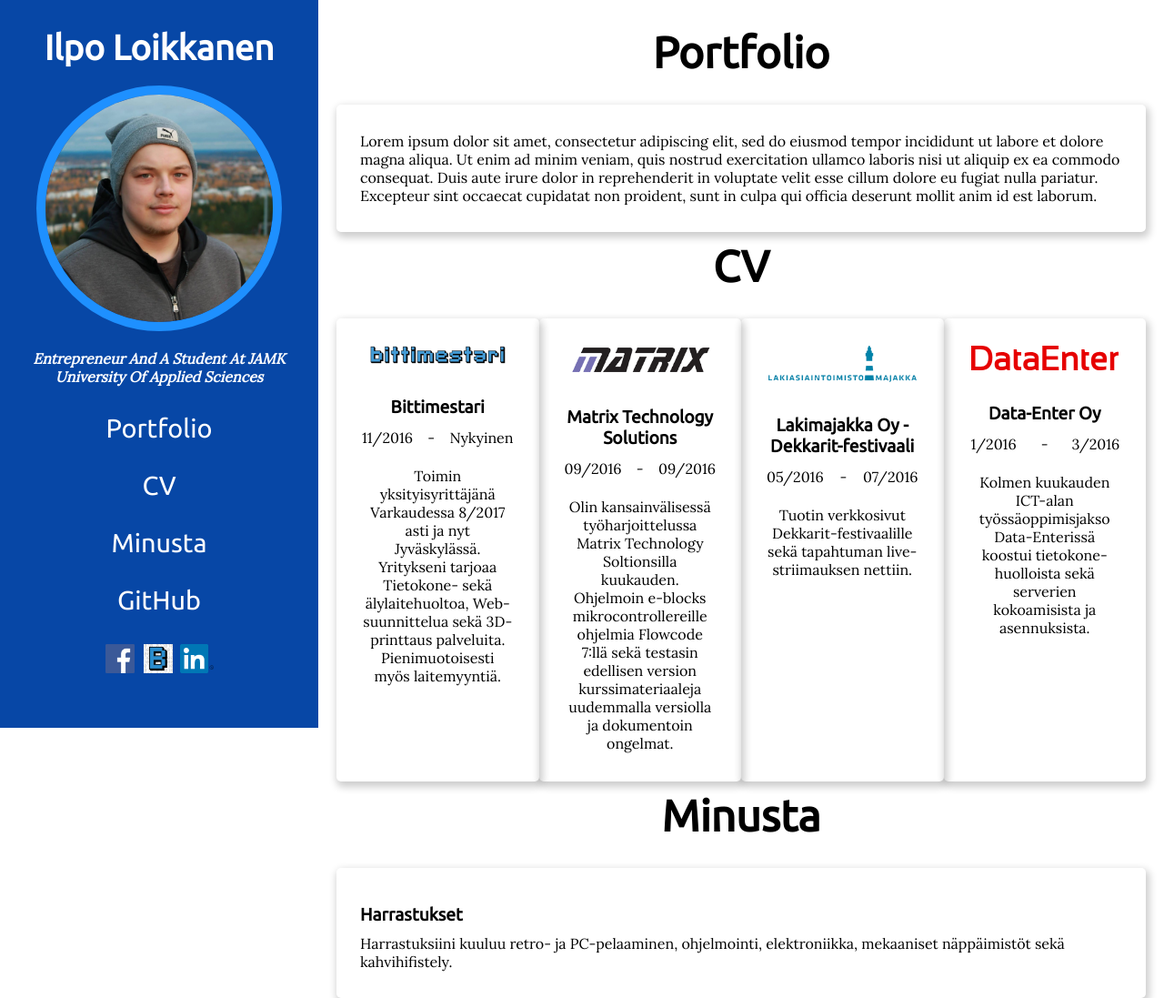
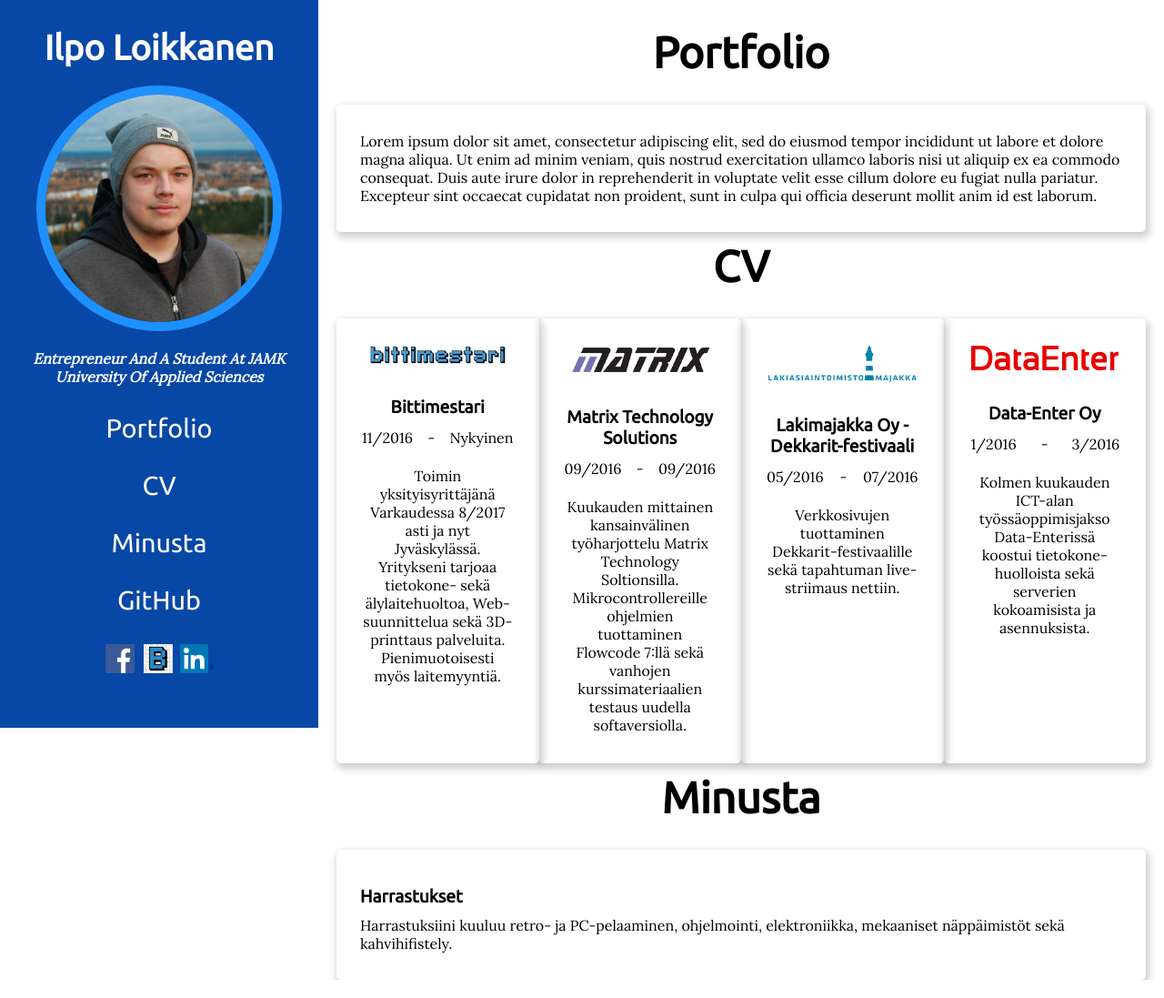
Before and after one commit to ilp0/portfolio, a PHP site: page / in a window 1280 px wide. Shown: the whole page at 91% size. Run offline with PHP 8.4, Linux system fonts and the light colour scheme.

Commit message:
fixed cards

```diff
--- a/index.html
+++ b/index.html
@@ -79,7 +79,7 @@
                                 <td colspan="3"><h3>Bittimestari</h3></td>
                             </tr>
                             <tr><td style="text-align:right;"><p>11/2016</p></td><td><p>-</p></td><td style="text-align:left;"><p>Nykyinen</p></td></tr>
-                            <tr><td style="width:100%;" colspan="3"><p>Toimin yksityisyrittäjänä Varkaudessa 8/2017 asti ja nyt Jyväskylässä. Yritykseni tarjoaa Tietokone- sekä älylaitehuoltoa, Web-suunnittelua sekä 3D-printtaus palveluita. Pienimuotoisesti myös laitemyyntiä.</p></td></tr>
+                            <tr><td style="width:100%;" colspan="3"><p>Toimin yksityisyrittäjänä Varkaudessa 8/2017 asti ja nyt Jyväskylässä. Yritykseni tarjoaa tietokone- sekä älylaitehuoltoa, Web-suunnittelua sekä 3D-printtaus palveluita. Pienimuotoisesti myös laitemyyntiä.</p></td></tr>
                         </table>
                     </div>
                 </div>
@@ -94,7 +94,7 @@
                                         <td colspan="3"><h3>Matrix Technology Solutions</h3></td>
                                 </tr>
                                 <tr><td style="text-align:right;"><p>09/2016</p></td><td><p>-</p></td><td style="text-align:left;"><p>09/2016</p></td></tr>
-                                <tr><td style="width:100%;" colspan="3"><p>Olin kansainvälisessä työharjoittelussa Matrix Technology Soltionsilla kuukauden. Ohjelmoin e-blocks mikrocontrollereille ohjelmia Flowcode 7:llä sekä testasin edellisen version kurssimateriaaleja uudemmalla versiolla ja dokumentoin ongelmat.</p></td></tr>
+                                <tr><td style="width:100%;" colspan="3"><p>Kuukauden mittainen kansainvälinen työharjottelu Matrix Technology Soltionsilla. Mikrocontrollereille ohjelmien tuottaminen Flowcode 7:llä sekä vanhojen kurssimateriaalien testaus uudella softaversiolla.</p></td></tr>
 
                             </table>
                         </div>
@@ -110,7 +110,7 @@
                                             <td colspan="3"><h3>Lakimajakka Oy - Dekkarit-festivaali</h3></td>
                                     </tr>
                                     <tr><td style="text-align:right;"><p>05/2016</p></td><td><p>-</p></td><td style="text-align:left;"><p>07/2016</p></td></tr>
-                                    <tr><td style="width:100%;" colspan="3"><p>Tuotin verkkosivut Dekkarit-festivaalille sekä tapahtuman live-striimauksen nettiin.</p></td></tr>
+                                    <tr><td style="width:100%;" colspan="3"><p>Verkkosivujen tuottaminen Dekkarit-festivaalille sekä tapahtuman live-striimaus nettiin.</p></td></tr>
                                 </table>
                             </div>
                 </div>
--- a/tyyli.css
+++ b/tyyli.css
@@ -160,6 +160,8 @@ td {
     border-radius: 5px;
     margin-top: 20px;
     padding: 10px;
+    flex-grow: 1;
+    flex-basis: 0;
 }
 .korttiImg{
 padding: 20px;
```
